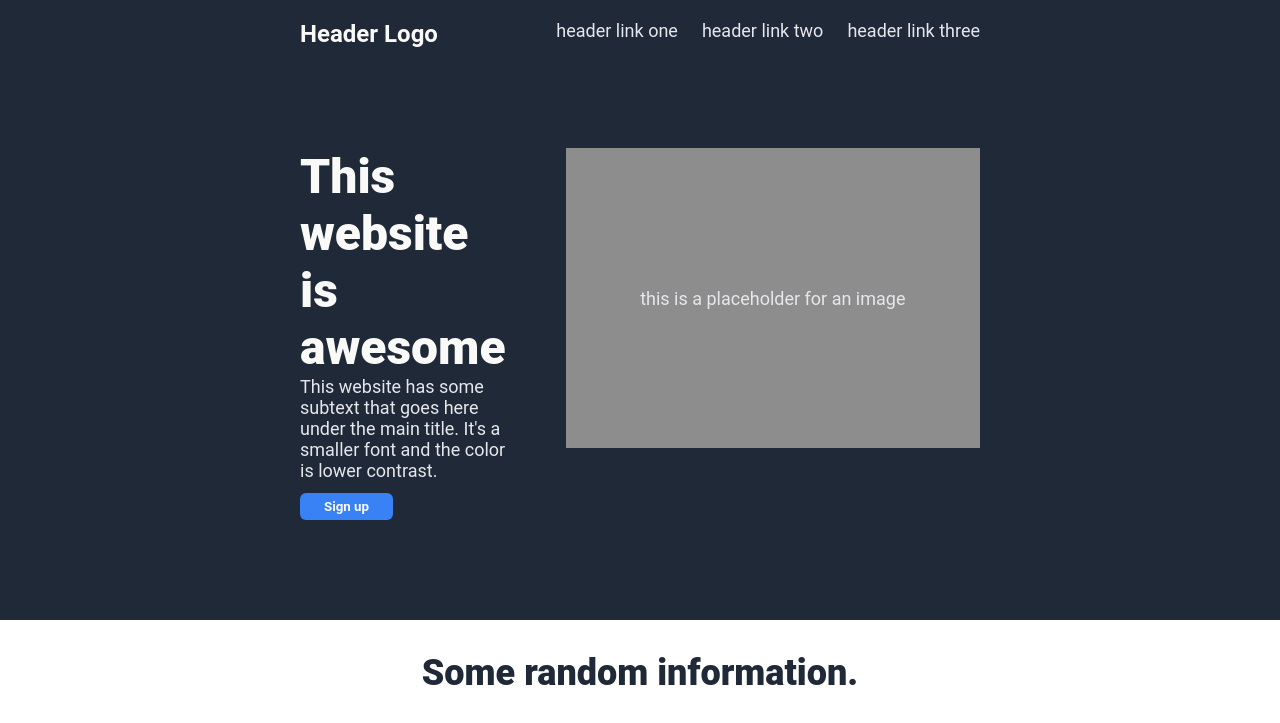
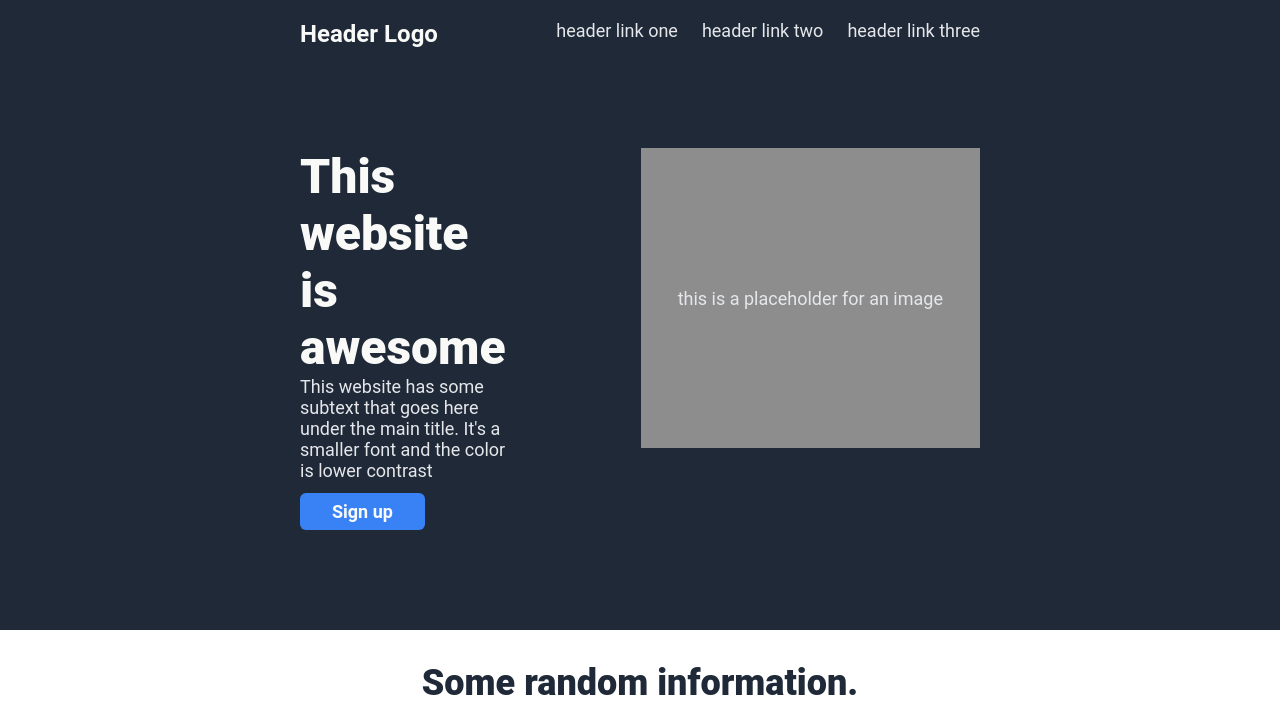
Before and after one commit to ethanbellamy/odin-landing-page, a plain HTML site: page index.html in a window 1280 px wide. Shown: the top 723 px of the page. Drawn offline with Linux system fonts and the light colour scheme.

Commit message:
Section 1 button, image and placement adjustments

```diff
--- a/index.html
+++ b/index.html
@@ -18,7 +18,7 @@
             <div class="hero-content">
                 <div class="hero-content-left">
                     <h2 class="hero">This website is awesome</h2>
-                    <p class="subtext">This website has some subtext that goes here under the main title. It's a smaller font and the color is lower contrast.</p>
+                    <p class="subtext">This website has some subtext that goes here under the main title. It's a smaller font and the color is lower contrast</p>
                     <button>Sign up</button>
                 </div>
                 <div class="hero-content-right">
--- a/style.css
+++ b/style.css
@@ -32,7 +32,8 @@
     background-color: #3882F6;
     color: #F9FAF8;
     border: none;
-    padding: 6px 24px;
+    padding: 8px 32px;
+    font-size: 18px;
     font-weight: bold;
     border-radius: 6px;
     margin-top: 12px;
@@ -57,7 +58,7 @@
 .hero-content {
     display: flex;
     padding-bottom: 100px;
-    gap: 50px;
+    gap: 125px;
 }
 
 .hero-content-left {
@@ -67,7 +68,7 @@
 
 .hero-content-right {
     background-color: rgb(141, 141, 141);
-    width: 800px;
+    width: 700px;
     height: 300px;
     display: flex;
     justify-content: center;
```
